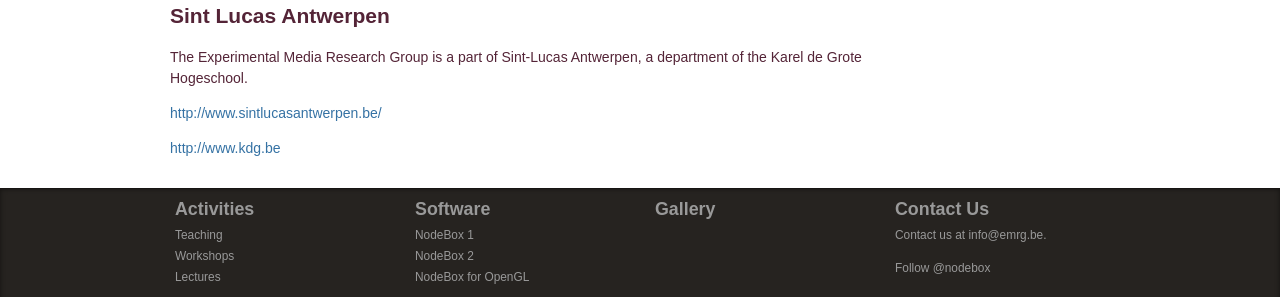
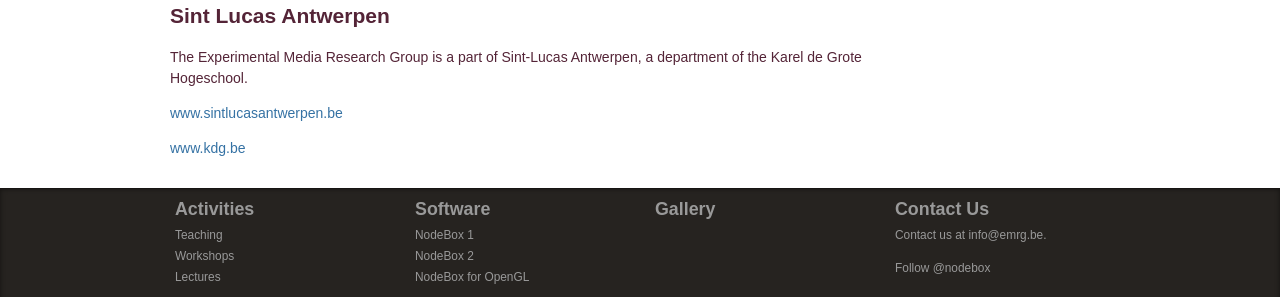
Before and after one commit to nodebox/emrg.be, a Jekyll site: the page built from index.md, in a window 1280 px wide. Shown: the part 1022-1319 px from the top of the page. Built offline with Jekyll 4.4.1, drawn with Linux system fonts in a browser that asks for light colours; nearby versions of some CDN libraries; comment, search, counter and statistics services are not loaded.

Commit message:
Nicer links on homepage.

```diff
--- a/index.md
+++ b/index.md
@@ -25,9 +25,9 @@
 --------------------
 The Experimental Media Research Group is a part of Sint-Lucas Antwerpen, a department of the Karel de Grote Hogeschool.
 
-<http://www.sintlucasantwerpen.be/>
+[www.sintlucasantwerpen.be](http://www.sintlucasantwerpen.be/)
 
-<http://www.kdg.be>
+[www.kdg.be](http://www.kdg.be)
 
 [nodebox1]: /software/nodebox-1.html
 [nodebox3]: /software/nodebox-3.html
```
